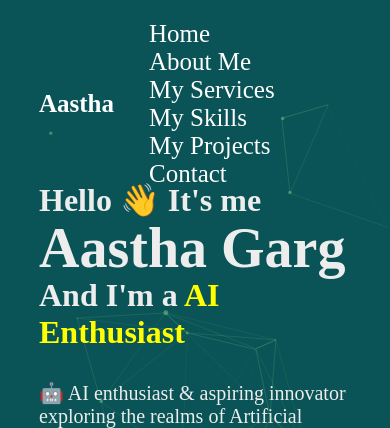
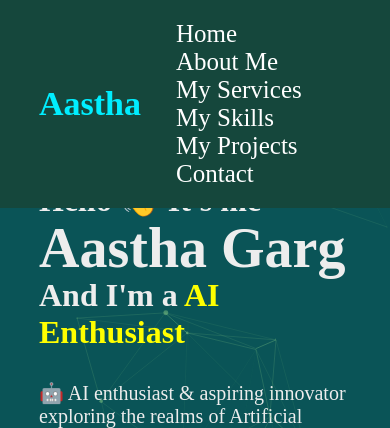
Before and after one commit to Aastha204/temp, a plain HTML site: page index.html in a window 390 px wide. Shown: the top 428 px of the page. Drawn offline with nearby package versions, Linux system fonts and the light colour scheme; animation ran at ten frames a second.

Commit message:
complete

```diff
--- a/media.css
+++ b/media.css
@@ -31,6 +31,7 @@
         justify-content: space-between;
         align-items: center;
         z-index: 100;
+        background-color:rgb(21, 71, 60);
     }
 
 
@@ -40,10 +41,13 @@
         color: #fff;
         text-decoration: none;
         font-weight: 600;
-        font-family: 'Pacifico';
+        /* font-family: 'Pacifico'; */
         cursor: default;
         opacity: 0;
         animation: slideRight 1s ease forwards;
+        font-size: 34px;
+    font-family:'Monotype Corsiva';
+    color:#0ef;
     }
 
     .navbar a {
```
